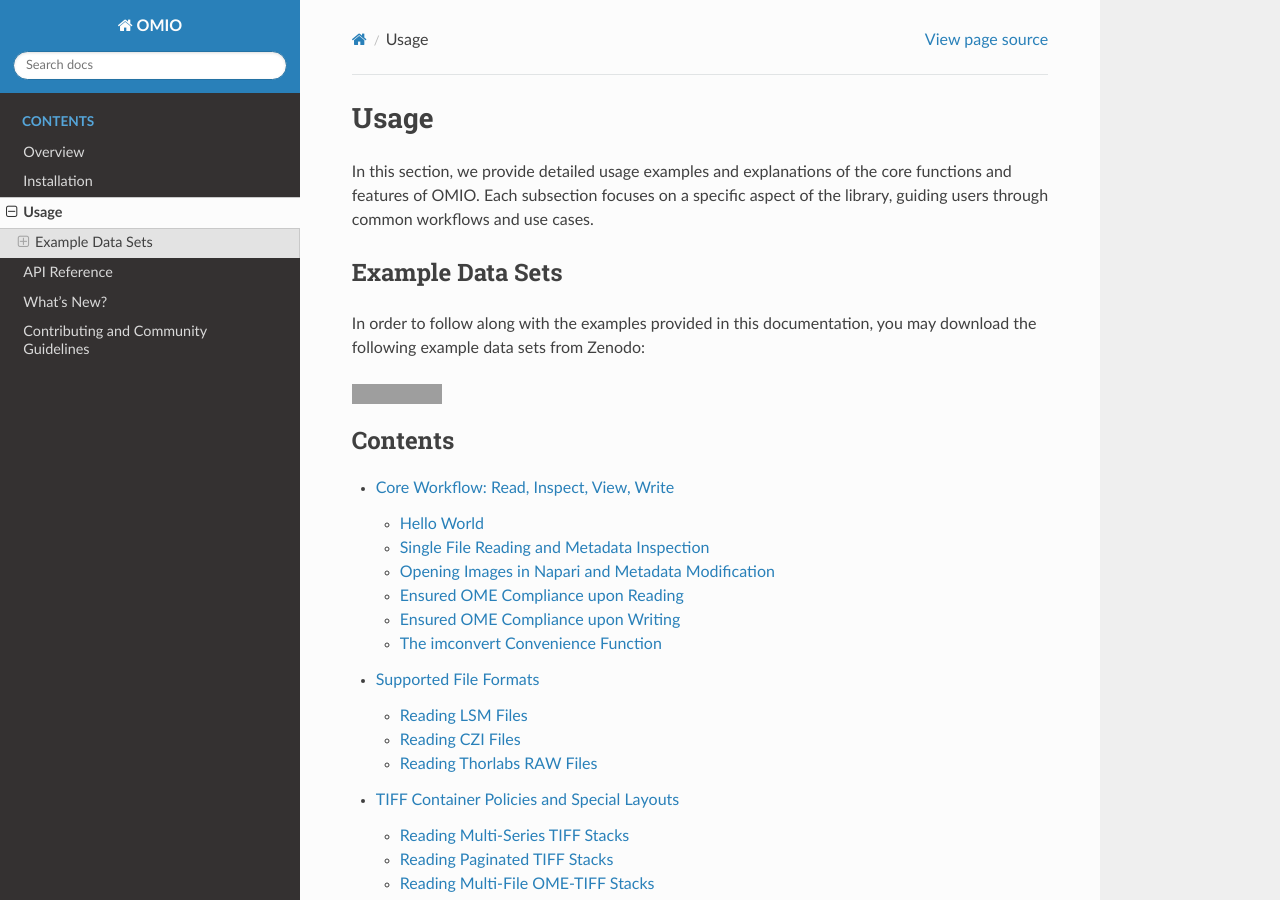
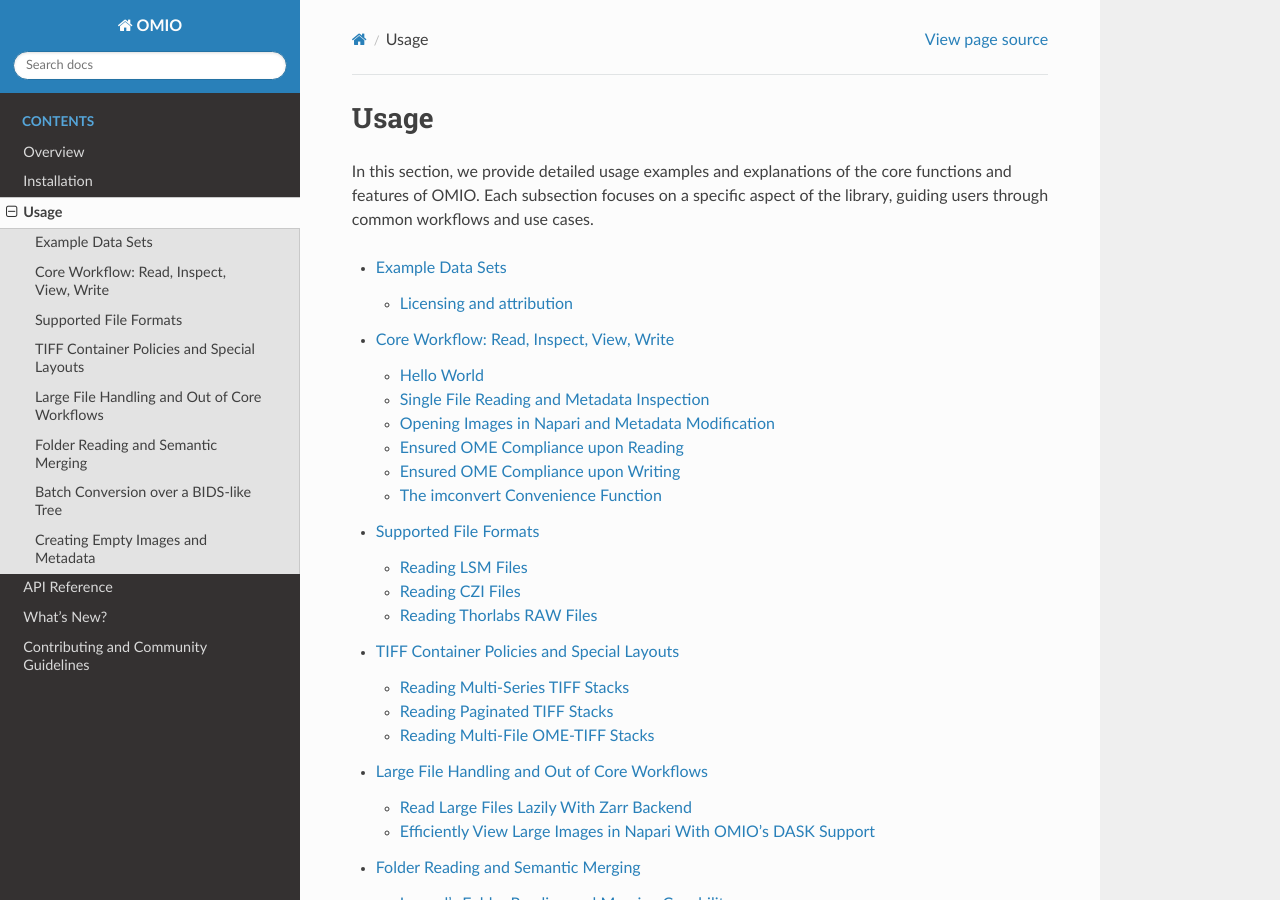
Before and after one commit to FabrizioMusacchio/omio, a Sphinx documentation site: the page built from docs/source/usage.rst, in a window 1280 px wide and 900 px high. Built offline with Sphinx 7.4.7 and the Read the Docs theme 3.1.0, drawn with Linux system fonts in a browser that asks for light colours; some of the changed lines change nothing that is shown; grey boxes are pictures that could not be loaded.

Commit message:
docs: add usage example datasets documentation for testing and validation

```diff
--- a/docs/source/usage.rst
+++ b/docs/source/usage.rst
@@ -6,22 +6,11 @@
 specific aspect of the library, guiding users through common workflows and
 use cases.
 
-Example Data Sets
----------------------
-
-In order to follow along with the examples provided in this documentation,
-you may download the following example data sets from Zenodo:
-
-.. image:: https://img.shields.io/badge/Example%20Datasets-10.5281%2Fzenodo.18078231-blue
-   :target: https://doi.org/10.5281/zenodo.18078231
-   :alt: Example Datasets on Zenodo
-
-
 
 .. toctree::
    :maxdepth: 2
-   :caption: Contents
 
+   usage_example_datasets
    usage_core_functions
    usage_file_format_supported
    usage_tiff_containers
--- /dev/null
+++ b/docs/source/usage_example_datasets.rst
@@ -0,0 +1,43 @@
+Example Data Sets
+=====================
+
+In order to follow along with the examples provided in this documentation,
+you may download the following example data sets from Zenodo:
+
+.. image:: https://img.shields.io/badge/Example%20Datasets-10.5281%2Fzenodo.18078231-blue
+   :target: https://doi.org/10.5281/zenodo.18078231
+   :alt: Example Datasets on Zenodo
+
+
+These example data sets are provided to facilitate testing, validation, and
+demonstration of OMIO's image reading, metadata parsing, axis normalization,
+and batch handling capabilities.
+
+The Zenodo record contains two categories of data:
+
+* **OMIO-generated dummy data**, consisting of small, artificially generated
+  TIFF, OME-TIFF, and RAW files designed specifically for software testing.
+  These files do not represent real microscopy measurements and must not be
+  used for scientific analysis.
+* **Selected third-party example files** obtained from public repositories.
+  These files are included to test OMIO against realistic file formats and
+  metadata structures encountered in practice (for example CZI, LSM, and
+  multi-channel TIFF files).
+
+Licensing and attribution
+----------------------------
+
+The Zenodo record is a collection. Individual files and subfolders may be
+licensed differently:
+
+* OMIO-generated dummy data and the accompanying generation scripts are released
+  under the license specified for the Zenodo record.
+* Third-party example files are redistributed under their original licenses
+  (for example CC BY 4.0 or CC0 1.0).
+
+Each third-party file is stored in its own subfolder within the Zenodo archive
+together with a dedicated README file documenting the original source,
+license, citation requirements, and modification status.
+
+If you use any third-party file beyond basic OMIO input/output testing,
+please cite the original source listed in the corresponding README file.
```
